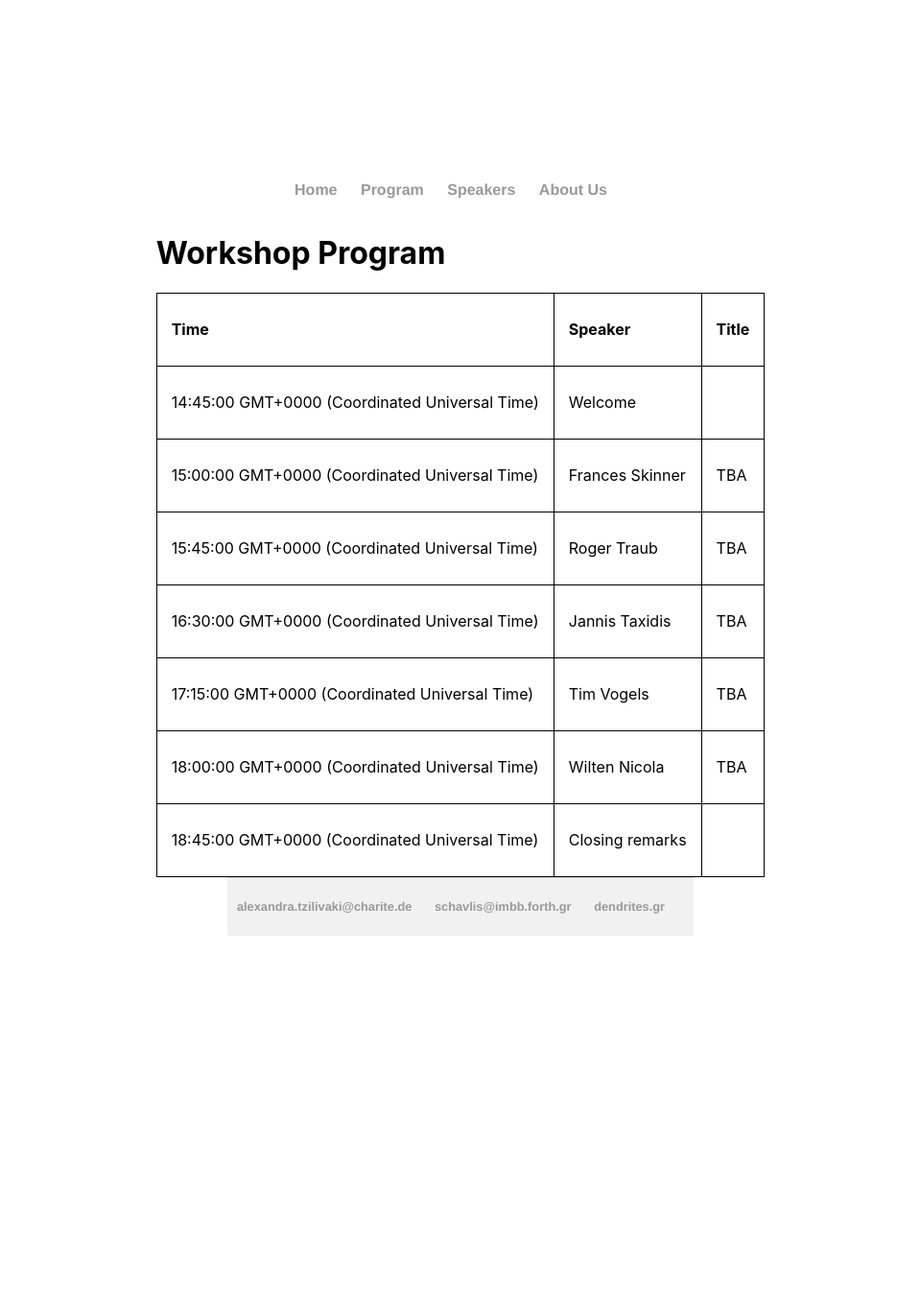
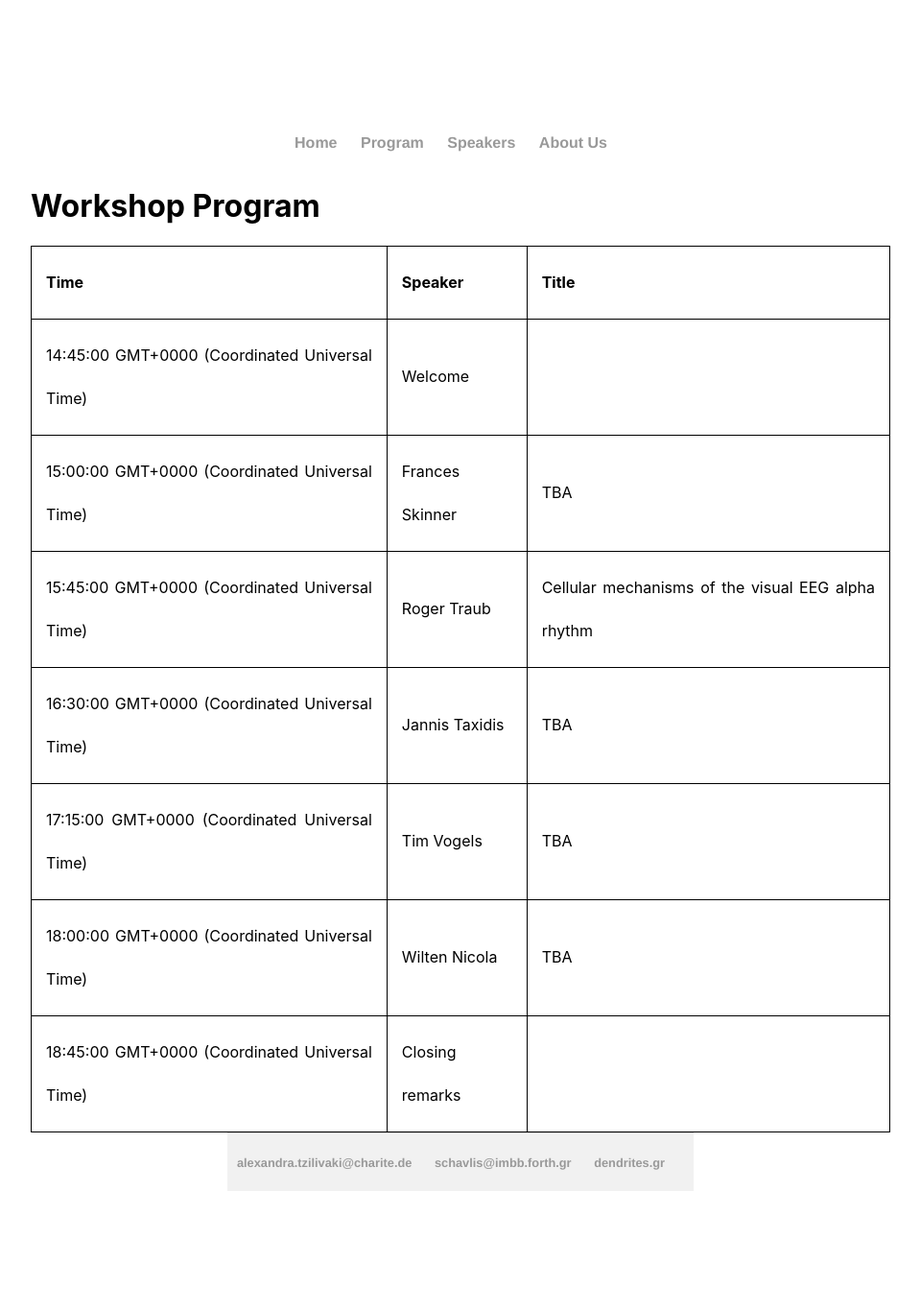
Before and after one commit to spirosChv/ocns2021interneurons, a Jekyll site: the page built from program/index.html, in a window 1280 px wide. Shown: the whole page at 96% size, without its empty margins (160-1119 px from the left). Built offline with Jekyll 4.4.1, drawn with Linux system fonts in a browser that asks for light colours; before the commit the page ends 1148 px from its top, so only the background shows below that.

Commit message:
Update index.html

```diff
--- a/program/index.html
+++ b/program/index.html
@@ -39,7 +39,7 @@ title: Workshop Program
   <tr>
     <td><script type="text/javascript">localize("7/21/2020 3:45:00 PM"); </script></td>
     <td>Roger Traub</td>
-    <td>TBA</td>
+    <td>Cellular mechanisms of the visual EEG alpha rhythm</td>
   </tr>
   <tr>
     <td><script type="text/javascript">localize("7/21/2020 4:30:00 PM"); </script></td>
```
